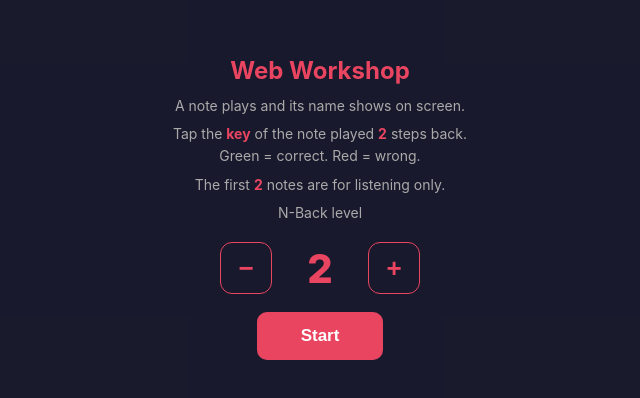
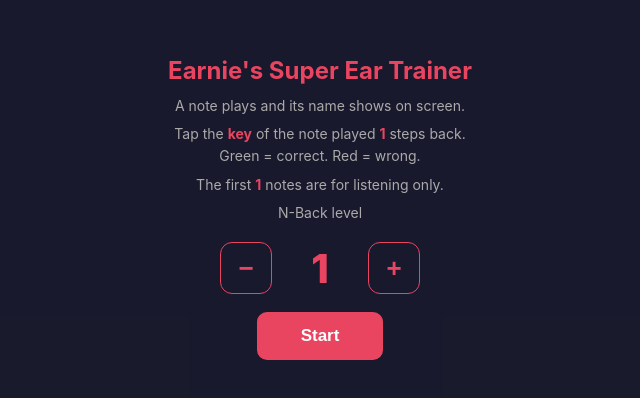
Before and after one commit to goodstuff2/super-ear-trainer, a plain HTML site: page index.html in a window 1280 px wide. Shown: the part 192-590 px from the top of the page, without its empty margins (320-960 px from the left). Drawn offline with Linux system fonts and the light colour scheme.

Commit message:
Rename to Earnie's Super Ear Trainer; default N=1

```diff
--- a/index.html
+++ b/index.html
@@ -3,7 +3,7 @@
 <head>
 <meta charset="UTF-8">
 <meta name="viewport" content="width=device-width, initial-scale=1, maximum-scale=1, user-scalable=no">
-<title>Web Workshop</title>
+<title>Earnie's Super Ear Trainer</title>
 <style>
 *{margin:0;padding:0;box-sizing:border-box;-webkit-tap-highlight-color:transparent}
 html,body{height:100%}
@@ -40,15 +40,15 @@ header{display:flex;justify-content:space-between;align-items:center;padding:8px
 <body>
 
 <div class="ov" id="welcome">
-  <h2>Web Workshop</h2>
+  <h2>Earnie's Super Ear Trainer</h2>
   <p>A note plays and its name shows on screen.</p>
-  <p>Tap the <b>key</b> of the note played <b id="w-n">2</b> steps back.<br>
+  <p>Tap the <b>key</b> of the note played <b id="w-n">1</b> steps back.<br>
      Green = correct. Red = wrong.</p>
-  <p>The first <b id="w-n2">2</b> notes are for listening only.</p>
+  <p>The first <b id="w-n2">1</b> notes are for listening only.</p>
   <p>N-Back level</p>
   <div class="nsel">
     <button id="n-dec" aria-label="lower N">−</button>
-    <span id="n-val">2</span>
+    <span id="n-val">1</span>
     <button id="n-inc" aria-label="raise N">+</button>
   </div>
   <button class="btn" id="btn-start">Start</button>
@@ -61,13 +61,13 @@ header{display:flex;justify-content:space-between;align-items:center;padding:8px
 </div>
 
 <header>
-  <div class="title">Web Workshop</div>
+  <div class="title">Earnie's Super Ear Trainer</div>
   <div class="hdr-right">
     <span><b id="tn">0</b>/<span id="tt">20</span></span>
     <button class="quit" id="btn-quit">Quit</button>
   </div>
 </header>
-<div class="nbar">N-Back: <b id="nl">2</b></div>
+<div class="nbar">N-Back: <b id="nl">1</b></div>
 <div class="prog"><div id="pf"></div></div>
 
 <div class="board">
@@ -91,7 +91,7 @@ const N_MIN = 1, N_MAX = 9;
 const KEY_N = 'webworkshop.n';
 
 function clampN(n) { return Math.min(N_MAX, Math.max(N_MIN, n)); }
-let N = clampN(parseInt(localStorage.getItem(KEY_N), 10) || 2);
+let N = clampN(parseInt(localStorage.getItem(KEY_N), 10) || 1);
 let total = sessionLength();
 let hist = [], t = 0, cur = null, targetNote = null;
 let active = false, scoring = false, answered = false;
```
Also changed, not shown: 1 other file.
